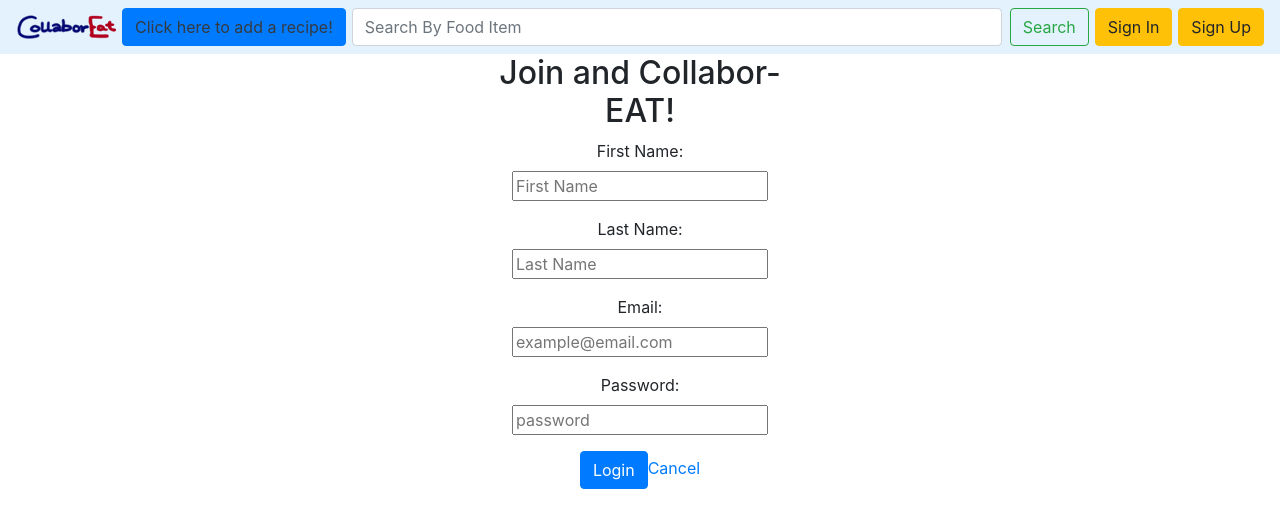
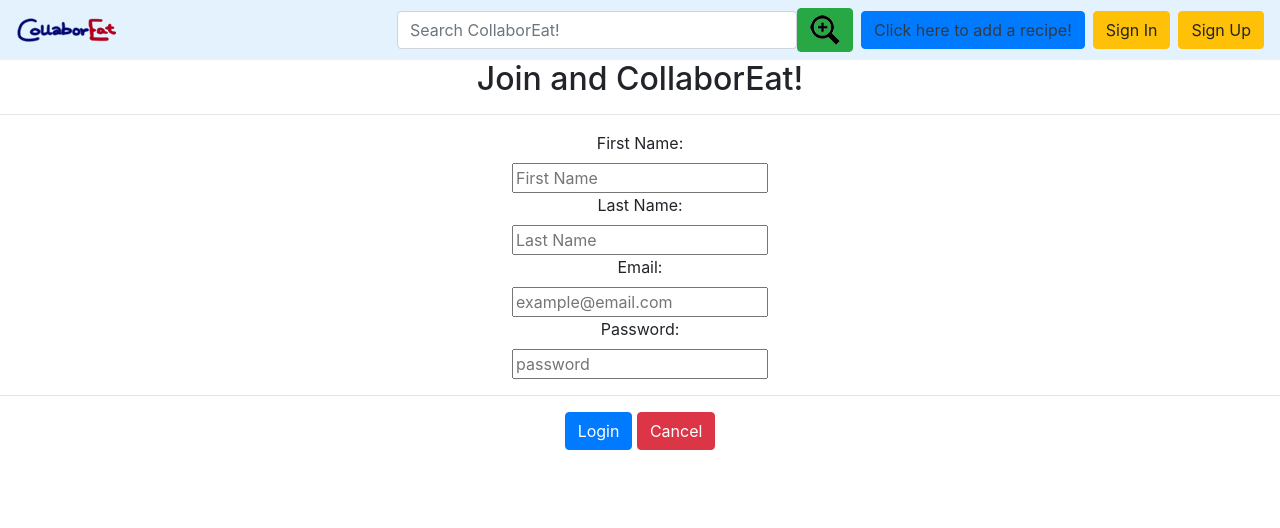
Before and after one commit to saseelya/CollaborEat, a React (Create React App) app in the folder client/collaboreat-react/: page /register in a window 1280 px wide. Shown: the top 528 px of the page. Built offline with nearby package versions, Linux system fonts and the light colour scheme.

Commit message:
Add styling to Delete User, Delete Recipe, Edit User, Sign In, Sign Up and NavBar

```diff
--- a/client/collaboreat-react/src/DeleteUser.js
+++ b/client/collaboreat-react/src/DeleteUser.js
@@ -57,23 +57,28 @@ export default function EditUser() {
 
     return (
         <div>
+            <center>
             <h2>Close Account</h2>
+            <hr></hr>
             <form onSubmit={handleSubmit}>
-                <div className="form-group">
-                    <label>First Name:</label>
+            <label>First Name:</label>
+                <div className="col-md-4">
                     <input type="text" value={firstName} readOnly />
                 </div>
-                <div className="form-group">
-                    <label>Last Name:</label>
+                <label>Last Name:</label>
+                <div className="col-md-4">
                     <input type="text" value={lastName} readOnly />
                 </div>
-                <div className="form-group">
-                    <label>Email:</label>
+                <label>Email:</label>
+                <div className="col-md-4">
                     <input type="text" value={email} readOnly />
                 </div>
+                <hr></hr>
                 <button type="submit" className="btn btn-danger">Close Account</button>
-                <Link to={"/user/" + userId}>Cancel</Link>
+                &nbsp;
+                <Link to={"/user/" + userId}><button className="btn btn-danger mr-4">Cancel</button></Link>
             </form>
+            </center>
         </div>
     )
 }
--- a/client/collaboreat-react/src/EditUser.js
+++ b/client/collaboreat-react/src/EditUser.js
@@ -77,25 +77,33 @@ export default function EditUser() {
 
     return (
         <div>
+            <center>
             <h2>Update Your Information</h2>
+            <hr></hr>
             <Errors errors={errors} />
             <form onSubmit={handleSubmit}>
-                <div className="form-group">
-                    <label>First Name:</label>
+            <label>First Name:</label>
+
+                <div className="col-md-4">
                     <input type="text" value={firstName} onChange={(event) => setFirstName(event.target.value)} />
                 </div>
-                <div className="form-group">
-                    <label>Last Name:</label>
+                <label>Last Name:</label>
+                <div className="col-md-4">
                     <input type="text" value={lastName} onChange={(event) => setLastName(event.target.value)} />
                 </div>
-                <div className="form-group">
-                    <label>Email:</label>
+                <label>Email:</label>
+                <div className="col-md-4">
                     <input type="text" value={email} onChange={(event) => setEmail(event.target.value)} />
                 </div>
                 <input type="hidden" value={password} onChange={(event) => setPassword(event.target.value)} />
-                <button type="submit" className="btn btn-primary">Update</button>
-                <Link to={"/user/" + userId}>Cancel</Link>
+                <hr></hr>
+                <div className="">
+                    <button type="submit" className="btn btn-primary mr-sm-4">Update</button>
+                    &nbsp;
+                    <Link to={"/user/" + userId}><button className="btn btn-danger">Cancel</button></Link>
+                </div>
             </form>
+            </center>
         </div>
     )
 }
--- a/client/collaboreat-react/src/Login.js
+++ b/client/collaboreat-react/src/Login.js
@@ -41,24 +41,24 @@ export default function Login() {
 
     return (
         <center>
-            <div className="col-md-3 center">
+            <h2>Login</h2>
+            <hr></hr>
                 <Errors errors={errors} />
                 <form onSubmit={handleSubmit}>
-                    <h2>Login</h2>
-                    <div className="form-group">
-                        <label>Email:</label>
+                <label>Email:</label>
+                    <div className="col-md-4">
                         <input type="text" placeholder="example@email.com" onChange={(event) => setEmail(event.target.value)} />
                     </div>
-                    <div className="form-group">
-                        <label>Password:</label>
+                    <label>Password:</label>
+                    <div className="col-md-4">
                         <input type="password" placeholder="password" onChange={(event) => setPassword(event.target.value)} />
                     </div>
+                    <hr></hr>
                     <button type="submit" className="btn btn-primary">Login</button>
                     <div>
                         <Link to='/register'>Not a User? Sign up Today!</Link>
                     </div>
                 </form>
-            </div>
         </center>
     )
 }
--- a/client/collaboreat-react/src/Register.js
+++ b/client/collaboreat-react/src/Register.js
@@ -58,31 +58,34 @@ export default function Register() {
     };
 
     return (
-        <center>
-            <div className="col-md-3 center">
+            <div>
                 <Errors errors={errors} />
-                <form onSubmit={handleSubmit}>
-                    <h2>Join and Collabor-EAT!</h2>
-                    <div className="form-group">
-                        <label>First Name:</label>
+                <form className="" onSubmit={handleSubmit}>
+                <center>
+                    <h2>Join and CollaborEat!</h2>
+                    <hr></hr>
+                    <label>First Name:</label>
+                    <div className="col-md-4">
                         <input type="text" placeholder="First Name" onChange={(event) => setFirstName(event.target.value)} />
                     </div>
-                    <div className="form-group">
-                        <label>Last Name:</label>
+                    <label>Last Name:</label>
+                    <div className="col-md-4">
                         <input type="text" placeholder="Last Name" onChange={(event) => setLastName(event.target.value)} />
                     </div>
-                    <div className="form-group">
-                        <label>Email:</label>
+                    <label>Email:</label>
+                    <div className="col-md-4">
                         <input type="text" placeholder="example@email.com" onChange={(event) => setEmail(event.target.value)} />
                     </div>
-                    <div className="form-group">
-                        <label>Password:</label>
+                    <label>Password:</label>
+                    <div className="col-md-4">
                         <input type="password" placeholder="password" onChange={(event) => setPassword(event.target.value)} />
                     </div>
+                    <hr></hr>
                     <button type="submit" className="btn btn-primary">Login</button>
-                    <Link to="/">Cancel</Link>
+                    &nbsp;
+                    <Link to="/"><button className="btn btn-danger">Cancel</button></Link>
+                    </center>
                 </form>
             </div>
-        </center>
     )
 }
--- a/client/collaboreat-react/src/User.js
+++ b/client/collaboreat-react/src/User.js
@@ -35,27 +35,20 @@ export default function User() {
 
   return (
     <>
-      <div className="Container">
-        <div className="row">
-        <h1 className="col">{user.firstName} {user.lastName}</h1>
-        {auth.appUser && (auth.appUser.userId === user.userId || auth.appUser.hasRole("ROLE_ADMIN")) && (
-            <div className="col">
-              <Link to={"/user/edit/" + user.userId} className="btn btn-warning">Edit Info</Link>
+      <div>
+      <h2 className="text-center text-dark silver-black-gradient">Recipes Submitted by {user.firstName} {user.lastName}
+      {auth.appUser && (auth.appUser.userId === user.userId || auth.appUser.hasRole("ROLE_ADMIN")) && (
+            <div className="text-right">
+              {auth.appUser && (auth.appUser.userId === user.userId) && (
+             <Link to="/recipe/add" className="mr-sm-4 btn btn-primary">Add a Recipe</Link>
+        )}
+              <Link to={"/user/edit/" + user.userId} className="mr-sm-4 btn btn-warning">Edit Info</Link>
               <Link to={"/user/delete/" + user.userId} className="btn btn-danger">Close Account</Link>
             </div>
         )}
-      </div>
-      </div>
-      <div>
-      <h2 className="text-center text-dark silver-black-gradient">Submitted Recipes
-      {auth.appUser && (auth.appUser.userId === user.userId) && (
-        <blockquote className="text-right">
-          <Link to="/recipe/add" className="btn btn-primary">Add a Recipe</Link>
-        </blockquote>
-        )}
       </h2>
-        {Recipes.length == 0 ? (
-          <p>You have not created any Recipes on CollaborEat yet.</p>
+        {Recipes.length === 0 ? (
+          <p><center>{user.firstName} has not created any Recipes on CollaborEat yet.</center></p>
         ) : (
         <div className="row">
         {Recipes.map(recipe => (
--- a/client/collaboreat-react/src/components/DeleteRecipe.js
+++ b/client/collaboreat-react/src/components/DeleteRecipe.js
@@ -80,18 +80,29 @@ export default function DeleteRecipe() {
 
   return (
     <>
-      <h2>Delete Recipe</h2>
-      <p>Recipe Name: { recipe.recipeName }</p>
+    <center>
+      <h2 className="silver-black-gradient">Delete Recipe</h2>
+      <hr></hr>
+      <p>Recipe Name:</p>
+      <p>{ recipe.recipeName }</p>
       <p>Description:  { recipe.recipeDescription }</p>
-      <p>Story:  { recipe.recipeStory }</p>
-      <p>Cook Time:  { recipe.recipeCookTime }</p>
-      <p>Ingredients:  { recipe.recipeIngredients }</p>
-      <p>Steps:  { recipe.recipeSteps }</p>
+      <p>{ recipe.recipeDescription }</p>
+      <p>Story:</p>
+      <p>{ recipe.recipeStory }</p>
+      <p>Cook Time:</p>
+      <p>{ recipe.recipeCookTime }</p>
+      <p>Ingredients:</p>
+      <p>{ recipe.recipeIngredients }</p>
+      <p>Steps:</p>
+      <p> { recipe.recipeSteps }</p>
 
+<hr></hr>
+      <p>Are you sure? Deleting a recipe is permanent.</p>
       <form onSubmit={handleDeleteSubmit}>
-           <button type="submit">Delete Recipe</button>
-           <Link to={"/"}>Cancel</Link>
+           <button type="submit" className="btn btn-danger mr-sm-4">Delete Recipe</button>
+           <Link to={"/"}><button className="btn btn-danger">Cancel</button></Link>
       </form>
+      </center>
     </>
   )
 
--- a/client/collaboreat-react/src/components/NavBar.js
+++ b/client/collaboreat-react/src/components/NavBar.js
@@ -16,19 +16,23 @@ export default function NavBar() {
   }
 
   return (
-        <nav className="navbar sticky-top navbar-light" style={{ backgroundColor: '#e3f2fd' }}>
-         <Link to="/"><img className="d-block w-100" src="collaborEatLogoSmall.png?text=Second slide&bg=282c34" alt="Second slide" /></Link>
-         <Link to="/recipe/add" className="text-light"><button className="text-dark btn btn-primary">Click here to add a recipe!</button></Link>
+        <nav className="navbar sticky-top navbar-light form-inline" style={{ backgroundColor: '#e3f2fd' }}>
+         <Link to="/"><img className="d-block w-100 form-inline" src="collaborEatLogoSmall.png?text=Second slide&bg=282c34" alt="Second slide" /></Link>
+
+         <div class="text-right form-inline">
           <form className="form-inline" onSubmit={handleSubmit}>
-          <input className="form-control mr-sm-2 navBarSearchForm" type="search" placeholder="Search By Food Item" aria-label="Search" value={foodItem} onChange={(event) => setFoodItem(event.target.value)} />
+          <input className="form-control navBarSearchForm" type="search" placeholder="Search CollaborEat!" aria-label="Search" value={foodItem} onChange={(event) => setFoodItem(event.target.value)} />
 
-          <button className="btn btn-outline-success my-2 my-sm-0" type="submit">Search</button>
+          <button className="btn btn-success mr-sm-2" type="submit">
+            <img className="d-block w-100" src="search.png?text=Second slide&bg=282c34" alt="Second slide" />
+          </button>
+          <Link to="/recipe/add" className="text-light text-left mr-sm-2"><button className="text-dark btn btn-primary">Click here to add a recipe!</button></Link>
         </form>
 
         {!auth.appUser && (
     <>
-        <Link to="/login"><button className="btn btn-warning my-2 my-lg-0">Sign In</button></Link>
-        <Link to="/register"><button className="btn btn-warning my-2 my-lg-0">Sign Up</button></Link>
+        <Link to="/login"><button className="btn btn-warning mr-sm-2">Sign In</button></Link>
+        <Link to="/register"><button className="btn btn-warning">Sign Up</button></Link>
     </>
         )}
         {auth.appUser && (
@@ -38,6 +42,7 @@ export default function NavBar() {
             <button onClick={() => auth.logout()} className="btn btn-warning">Logout</button>
         </div>
         )}
+        </div>
     </nav>
   );
 }
--- a/client/collaboreat-react/src/components/Person.js
+++ b/client/collaboreat-react/src/components/Person.js
@@ -16,7 +16,7 @@ export default function GetPerson({ id }) {
     }
   }, [id]);
 
-  if (!person) { return <td></td>; }
+  if (!person) { return null; }
   return (
       <>{person.firstName} {person.lastName}</>
   );
--- a/client/collaboreat-react/src/components/RecipeFeedback.js
+++ b/client/collaboreat-react/src/components/RecipeFeedback.js
@@ -31,7 +31,7 @@ export default function GetFeedback({ feedback, pageUpdate }) {
   return (
     <>
     <tr key={feedback.feedbackId}>
-        <GetPerson id={feedback.userId} />
+        <td><GetPerson id={feedback.userId} /></td>
         <td>{feedback.feedbackComment}</td>
         <td>{feedback.feedbackRating} / 5</td>
         {auth.appUser && (auth.appUser.userId === feedback.userId || auth.appUser.hasRole("ROLE_ADMIN")) && (
--- a/client/collaboreat-react/src/index.css
+++ b/client/collaboreat-react/src/index.css
@@ -13,11 +13,11 @@ code {
 }
 
 .silver-black-gradient {
-  background: linear-gradient(#bbbbbb,#ffffff, #9c9c9c);
+  background: linear-gradient(#d6d6d6,#ffffff, #c0c0c0);
 }
 
 .navBarSearchForm {
-  width: 650px !important;
+  width: 400px !important;
 }
 
 .center {
```
Also changed, not shown: client/collaboreat-react/public/search.png (added), client/collaboreat-react/public/searchSmall.png (added).
